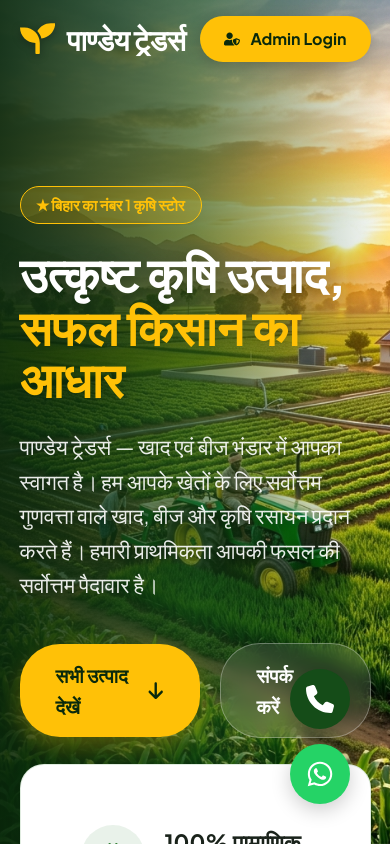
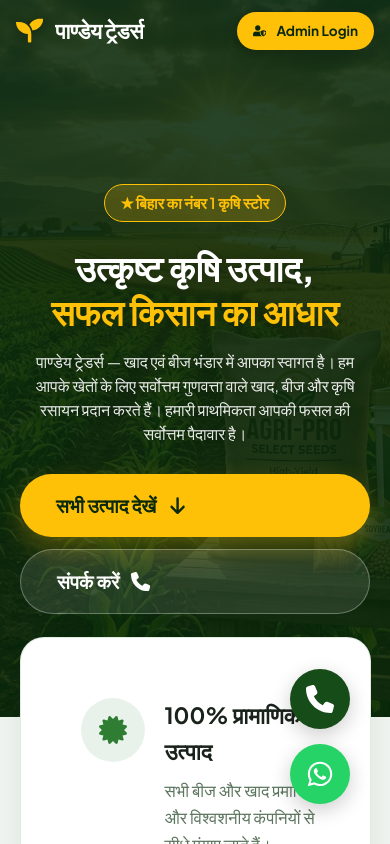
Before and after one commit to ujjwaltiwariHp/pandey, a Next.js app in the folder frontend/: page / in a window 390 px wide. Shown: the top 844 px of the page. Built offline with nearby package versions, Linux system fonts and the light colour scheme; no server answers.

Commit message:
Removed admin search bar, sorted categories sequentially by ID so new ones append at the bottom, generated breathtaking AI commercial hero image, and optimized full responsive typography for mobile headers, footers and overlays

```diff
--- a/frontend/src/app/globals.css
+++ b/frontend/src/app/globals.css
@@ -1467,12 +1467,97 @@ th:last-child { text-align: center; }
   .admin-sidebar { width: 100%; height: auto; max-height: 280px; border-right: none; border-bottom: 2px solid var(--secondary); }
   .admin-main { flex-grow: 1; height: calc(100vh - 280px); }
   .hide-mobile { display: none; }
-  .hero h1 { font-size: 3rem; }
   .section-header h2 { font-size: 2.5rem; }
   .admin-topbar { padding: 16px 20px; flex-direction: column; gap: 15px; align-items: flex-start; }
   .admin-content { padding: 20px 10px; }
   .modal { padding: 20px; }
   .modal-grid-2, .modal-grid-3 { grid-template-columns: 1fr; }
+}
+
+@media (max-width: 768px) {
+  .hero {
+    min-height: 85vh;
+    padding: 120px 20px 40px;
+    align-items: center;
+    justify-content: center;
+    text-align: center;
+  }
+  .hero-content {
+    padding-top: 0;
+    max-width: 100%;
+    display: flex;
+    flex-direction: column;
+    align-items: center;
+    animation: fadeInUp 0.8s ease both;
+  }
+  .hero h1 {
+    font-size: 2.2rem !important;
+    line-height: 1.25;
+    margin-bottom: 16px;
+  }
+  .hero p {
+    font-size: 1rem !important;
+    margin-bottom: 28px;
+    line-height: 1.5;
+  }
+  .hero-actions {
+    flex-direction: column;
+    width: 100%;
+    gap: 12px;
+  }
+  .hero-actions a {
+    width: 100%;
+    text-align: center;
+  }
+  .hero-overlay {
+    background: rgba(10, 41, 12, 0.88) !important; /* Premium dark green solid filter to guarantee maximum text readability */
+  }
+
+  /* Navbar styling on mobile */
+  .navbar {
+    padding: 12px 16px;
+  }
+  .nav-logo {
+    font-size: 1.35rem;
+  }
+  .logo-icon {
+    font-size: 1.7rem;
+  }
+  .nav-links {
+    gap: 12px;
+  }
+  .btn-nav-admin {
+    padding: 8px 16px;
+    font-size: 0.85rem;
+  }
+
+  /* Footer responsiveness */
+  .site-footer {
+    padding: 50px 16px 30px;
+  }
+  .footer-content h3 {
+    font-size: 1.8rem;
+  }
+  .footer-contact {
+    flex-direction: column;
+    gap: 12px;
+    margin: 20px 0;
+    font-size: 0.95rem;
+  }
+  .footer-divider {
+    display: none;
+  }
+}
+
+@keyframes fadeInUp {
+  from {
+    opacity: 0;
+    transform: translateY(20px);
+  }
+  to {
+    opacity: 1;
+    transform: translateY(0);
+  }
 }
 
 /* Premium Inline Form Card rendered directly above the table */
```
Also changed, not shown: frontend/src/components/AdminPanel.js (+1 -11 lines), frontend/public/premium_farming_hero.png, 1 other file (tests, documents, lock files or other folders).
